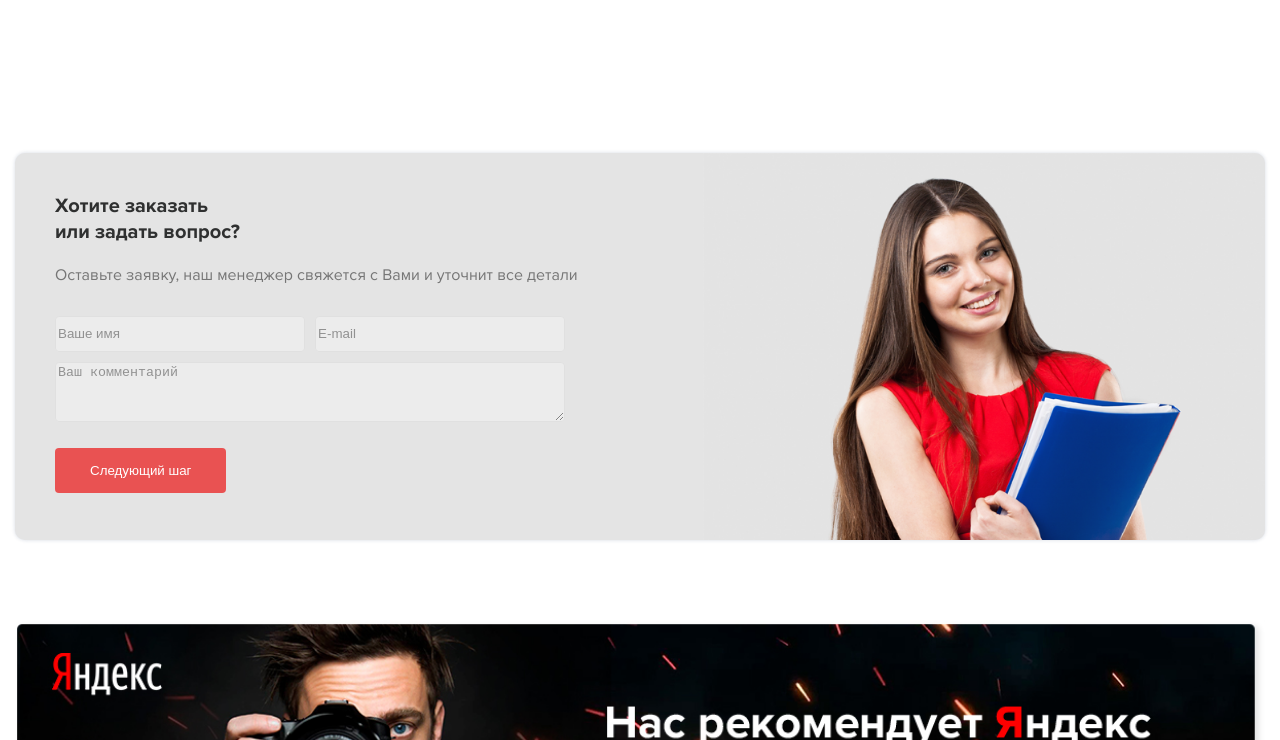
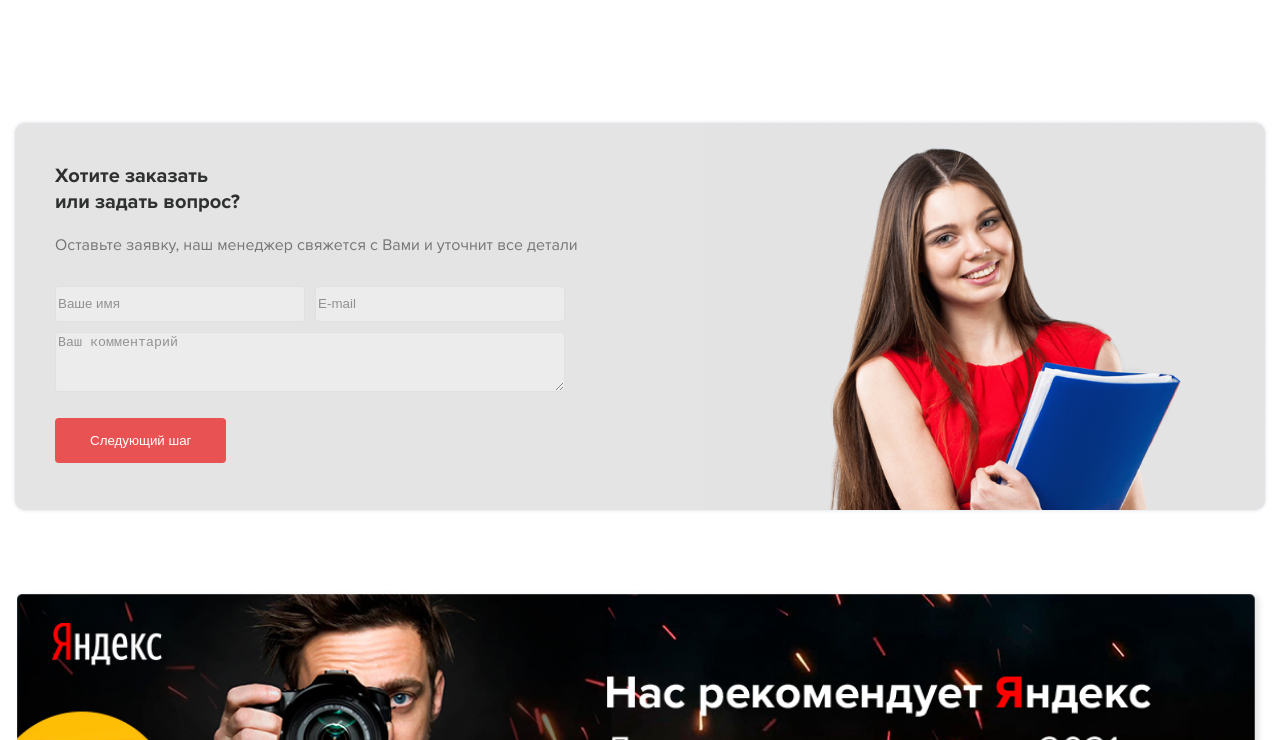
Before and after one commit to alenaAntiosova/print, a plain HTML site: page index.html in a window 1280 px wide. Shown: the part 590-1330 px from the top of the page. Drawn offline with Linux system fonts and the light colour scheme.

Commit message:
padding top

```diff
--- a/style.css
+++ b/style.css
@@ -312,7 +312,7 @@ ul {
   background-repeat: no-repeat;
   background-size: cover;
   background-position: left bottom;
-  padding-top: 70px;
+  padding-top: 40px;
   margin-bottom: 80px;
 }
 
```
